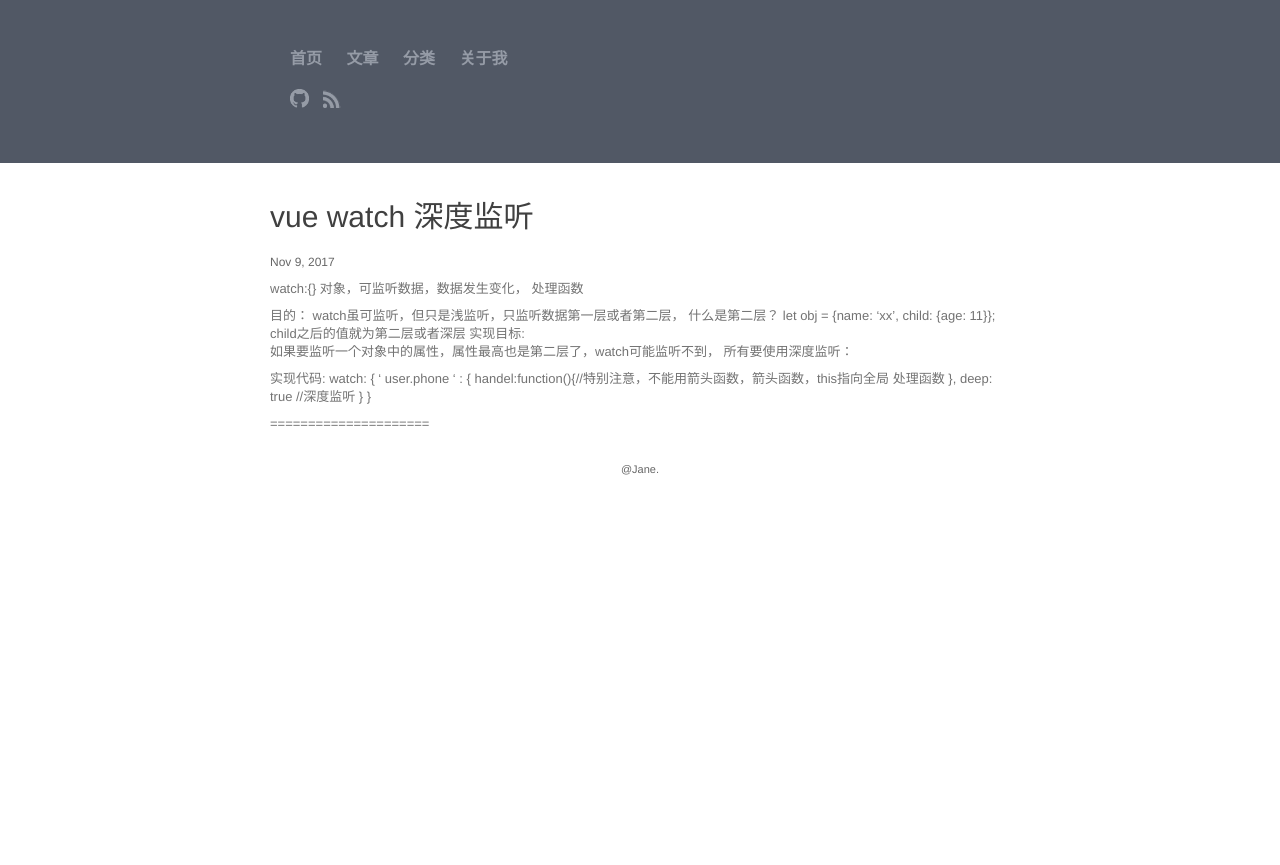
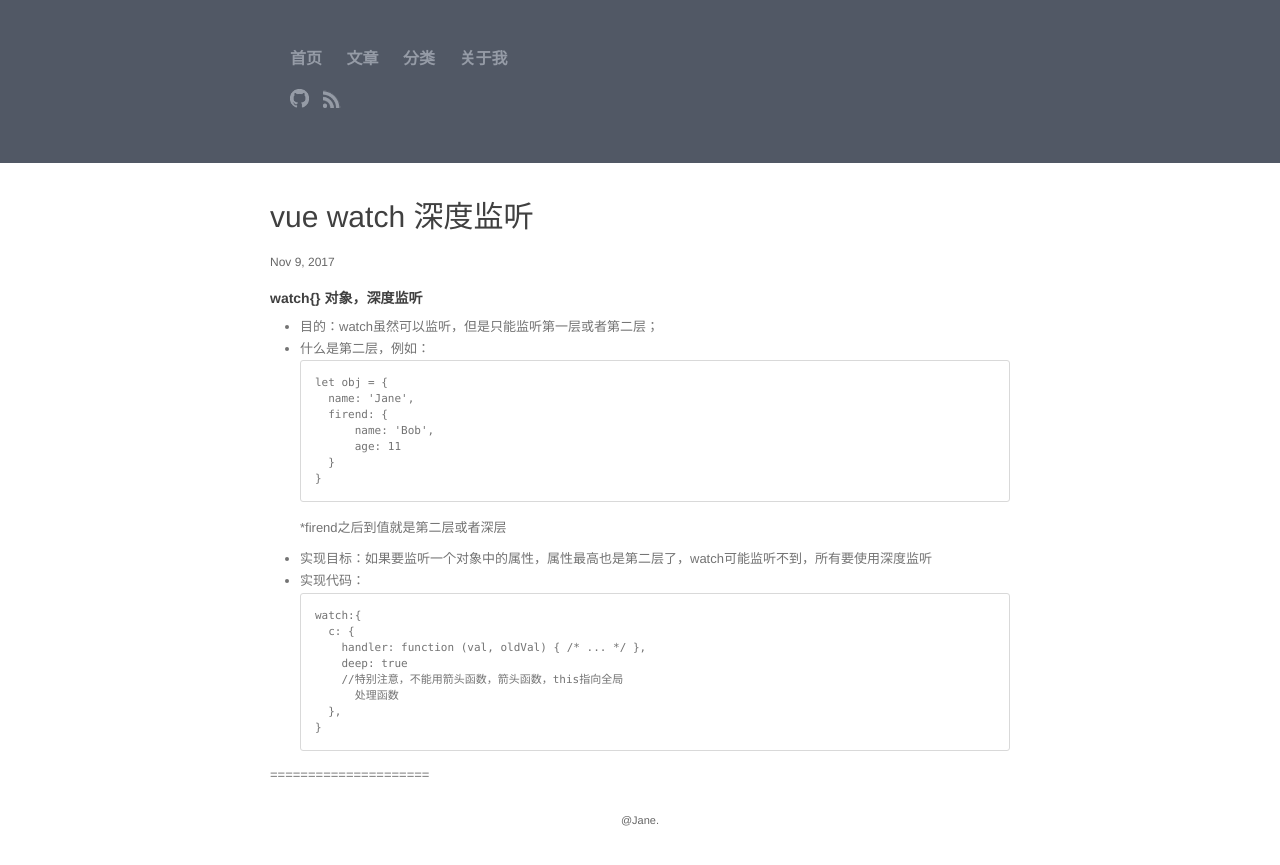
Before and after one commit to blueluu/blueluu.github.io, a Jekyll site: the page built from _posts/2017-11-9-vue-watch.markdown, in a window 1280 px wide. Shown: the top 865 px of the page. Built offline with Jekyll 4.4.1, drawn with Linux system fonts in a browser that asks for light colours; comment, search, counter and statistics services are not loaded.

Commit message:
vue Watch 深度监听

````diff
--- a/_posts/2017-11-9-vue-watch.markdown
+++ b/_posts/2017-11-9-vue-watch.markdown
@@ -4,24 +4,31 @@ title:  "vue watch 深度监听"
 date:   2017-11-9 18:03:09
 categories: vue
 ---
-watch:{} 对象，可监听数据，数据发生变化， 处理函数
+##### watch{} 对象，深度监听
+- 目的：watch虽然可以监听，但是只能监听第一层或者第二层；
+- 什么是第二层，例如：
+```
+let obj = {
+    name: 'Jane',
+    firend: {
+        name: 'Bob',
+        age: 11
+    }
+}
+```
+*firend之后到值就是第二层或者深层
+- 实现目标：如果要监听一个对象中的属性，属性最高也是第二层了，watch可能监听不到，所有要使用深度监听
+- 实现代码：
+```
+watch:{
+    c: {
+      handler: function (val, oldVal) { /* ... */ },
+      deep: true
+      //特别注意，不能用箭头函数，箭头函数，this指向全局
+		处理函数
+    },
+}
+```
 
-目的： watch虽可监听，但只是浅监听，只监听数据第一层或者第二层，
-什么是第二层？
- let obj = {name: 'xx', child: {age: 11}};
-  child之后的值就为第二层或者深层
-实现目标:
-   如果要监听一个对象中的属性，属性最高也是第二层了，watch可能监听不到，
- 所有要使用深度监听：
-
-实现代码:
-watch: {
-	' user.phone ' : {
-		handel:function(){//特别注意，不能用箭头函数，箭头函数，this指向全局
-		处理函数
-		},
-		deep: true    //深度监听
-	}
-}
 
 =====================
````
